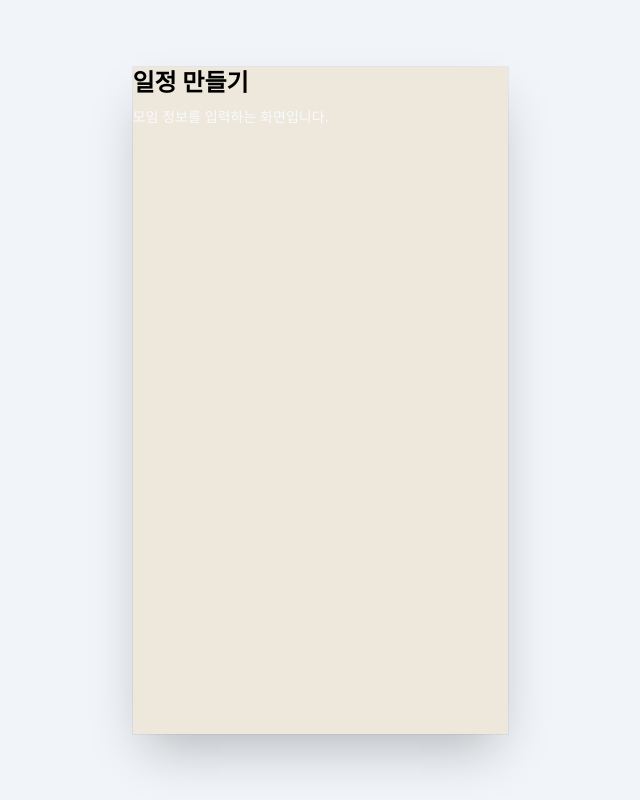
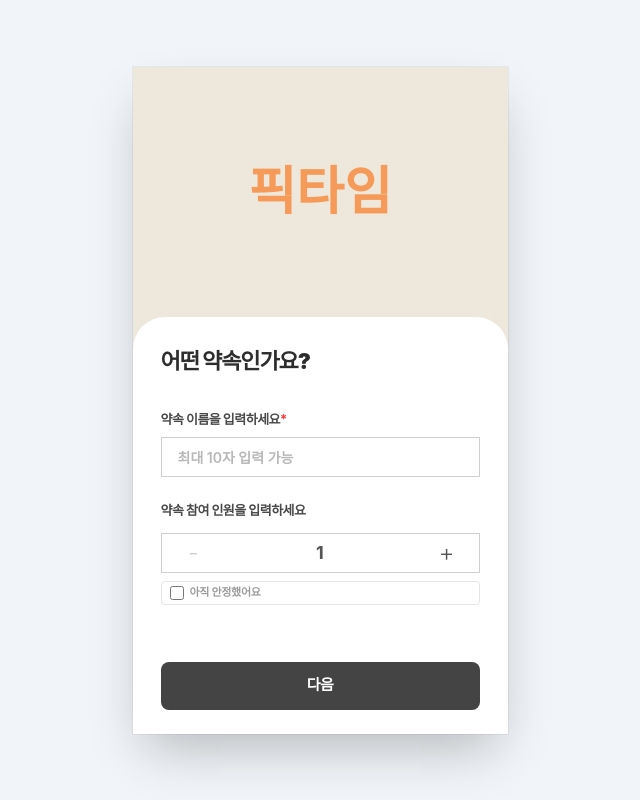
Before and after one commit to 00nahyeonKim/make-app, a React (Vite) app in the folder frontend/: page /meetings/new in a window 1280 px wide. Shown: the whole page, without its empty margins (320-960 px from the left). Built offline with nearby package versions, Linux system fonts and the light colour scheme.

Commit message:
모임명 등록화면

```diff
--- a/frontend/src/layouts/BasicLayout.tsx
+++ b/frontend/src/layouts/BasicLayout.tsx
@@ -3,7 +3,7 @@ import { Outlet } from "react-router";
 function BasicLayout() {
   return (
     <div className="h-dvh overflow-hidden bg-slate-100 md:flex md:items-center md:justify-center md:p-6">
-      <main className="scrollbar-hide relative h-dvh w-full overflow-y-auto overflow-x-hidden bg-[#eee8dc] md:h-[667px] md:max-h-[calc(100dvh-48px)] md:max-w-[375px] md-rounded-[32px] md:shadow-2xl md:ring-1 md:ring-black/5">
+      <main className="scrollbar-hide relative h-dvh w-full overflow-y-auto overflow-x-hidden bg-[#eee8dc] md:h-166.75 md:max-h-[calc(100dvh-48px)] md:max-w-93.75 md-rounded-[32px] md:shadow-2xl md:ring-1 md:ring-black/5">
         <Outlet />
       </main>
     </div>
--- a/frontend/src/pages/MeetingCreatePage.tsx
+++ b/frontend/src/pages/MeetingCreatePage.tsx
@@ -1,10 +1,159 @@
+import { useState } from "react";
+import type { ChangeEvent, SubmitEventHandler } from "react";
+import { useNavigate } from "react-router";
+import Button from "../components/Button";
+
+const MAX_MEETING_NAME_LENGTH = 10;
+const MIN_PARTICIPANT_COUNT = 1;
+const MAX_PARTICIPANT_COUNT = 99;
+
 function MeetingCreatePage() {
+  const navigate = useNavigate();
+
+  const [meetingName, setMeetingName] = useState("");
+  const [participantCount, setParticipantCount] = useState(1);
+  const [isUndecided, setIsUndecided] = useState(false);
+
+  // 약속 이름 input 값이 바뀔 때 실행되는 함수
+  const handleMeetingNameChange = (event: ChangeEvent<HTMLInputElement>) => {
+    const value = event.target.value;
+
+    if (value.length > MAX_MEETING_NAME_LENGTH) {
+      return;
+    }
+    setMeetingName(value);
+  };
+
+  // 참여 인원 감소 버튼 클릭시 실행되는 함수
+  const handleDecrease = () => {
+    if (isUndecided) {
+      return;
+    }
+    // 이전 인원 수에서 1을 빼되, 최소값보다는 작아지지 않게 함
+    setParticipantCount((prevCount) =>
+      Math.max(MIN_PARTICIPANT_COUNT, prevCount - 1),
+    );
+  };
+
+  // 참여 인원 증가 버튼 클릭시 실행되는 함수
+  const handleIncrease = () => {
+    if (isUndecided) {
+      return;
+    }
+    // 이전 인원 수에서 1을 더하되, 최대값보다는 커지지 않게 함
+    setParticipantCount((prevCount) =>
+      Math.min(MAX_PARTICIPANT_COUNT, prevCount + 1),
+    );
+  };
+
+  // "아직 안정했어요" 체크박스 값이 바뀔 때 실행되는 함수
+  const handleUndecidedChange = (event: ChangeEvent<HTMLInputElement>) => {
+    // 체크되어 있으면 true, 체크 해제되어 있으면 false가 저장
+    setIsUndecided(event.target.checked);
+  };
+
+  // form이 제출될 때 실행되는 함수
+  const handleSubmit: SubmitEventHandler<HTMLFormElement> = (event) => {
+    event.preventDefault();
+
+    console.log({
+      meetingName,
+      expectedCount: isUndecided ? null : participantCount,
+    });
+    navigate("/meetings/new/slots");
+  };
+
   return (
-    <section className="py10">
-      <h1 className="text-2xl font-bold">일정 만들기</h1>
-      <p className="mt-2 text-sm text-slate-50">
-        모임 정보를 입력하는 화면입니다.
-      </p>
+    <section className="flex min-h-full flex-col">
+      <div className="flex h-62.5 shrink-0 items-center justify-center text-[#f59a58] text-[52px] font-black">
+        픽타임
+      </div>
+
+      <form
+        onSubmit={handleSubmit}
+        className="flex flex-1 flex-col rounded-t-4xl bg-white px-7 pb-6 pt-7"
+      >
+        <div className="flex-1">
+          <h1 className="text-[22px] font-black tracking-tighter text-[#2d2d2d]">
+            어떤 약속인가요?
+          </h1>
+
+          <div className="mt-8">
+            <label
+              htmlFor="meetingName"
+              className="block text-[13px] font-bold tracking-[-0.04em] text-[#4a4a4a]"
+            >
+              약속 이름을 입력하세요
+              <span className="text-[#fc3a3a]">*</span>
+            </label>
+
+            <input
+              id="meetingName"
+              value={meetingName}
+              onChange={handleMeetingNameChange}
+              placeholder="최대 10자 입력 가능"
+              className="mt-2 h-10 w-full border border-[#cfcfcf] px-4 text-sm font-semibold text-[#333333] outline-none placeholder:text-[#b8b8b8] focus:border-[#f59a58]"
+            />
+          </div>
+
+          <div className="mt-6">
+            <p className="text-[13px] font-bold tracking-[-0.04em] text-[#4a4a4a]">
+              약속 참여 인원을 입력하세요
+            </p>
+
+            <div
+              className={[
+                "mt-3 flex h-10 items-center border border-[#cfcfcf] bg-white",
+                isUndecided ? "opacity-50" : "",
+              ].join(" ")}
+            >
+              <button
+                type="button"
+                onClick={handleDecrease}
+                disabled={
+                  isUndecided || participantCount <= MIN_PARTICIPANT_COUNT
+                }
+                className="flex h-full w-16 items-center justify-center text-2xl font-light text-[#555555] disabled:text-[#cfcfcf]"
+              >
+                -
+              </button>
+
+              <div className="flex-1 text-center text-lg font-bold text-[#555555]">
+                {participantCount}
+              </div>
+
+              <button
+                type="button"
+                onClick={handleIncrease}
+                disabled={
+                  isUndecided || participantCount >= MAX_PARTICIPANT_COUNT
+                }
+                className="flex h-full w-16 items-center justify-center text-2xl font-light text-[#555555] disabled:text-[#cfcfcf]"
+              >
+                +
+              </button>
+            </div>
+
+            <label className="mt-2 flex h-6 cursor-pointer items-center rounded border border-[#e5e5e5] bg-white px-2 text-[11px] font-semibold tracking-[-0.03em] text-[#9b9b9b]">
+              <input
+                type="checkbox"
+                checked={isUndecided}
+                onChange={handleUndecidedChange}
+                className="mr-1.5 h-3.5 w-3.5 accent-[#bdbdbd]"
+              />
+              아직 안정했어요
+            </label>
+          </div>
+        </div>
+
+        <Button
+          type="submit"
+          fullWidth
+          className="text-[15px] font-black tracking-[-0.04em] active:scale-[0.99]"
+        >
+          다음
+        </Button>
+      </form>
     </section>
   );
 }
```
